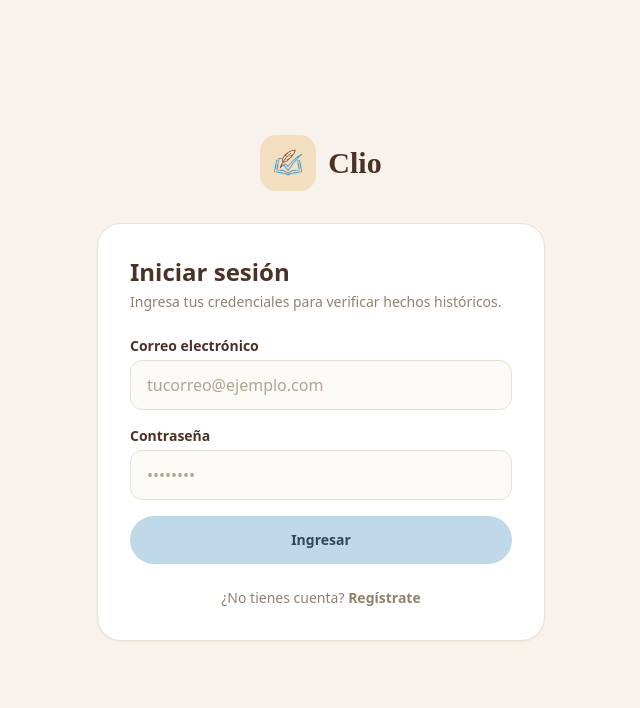
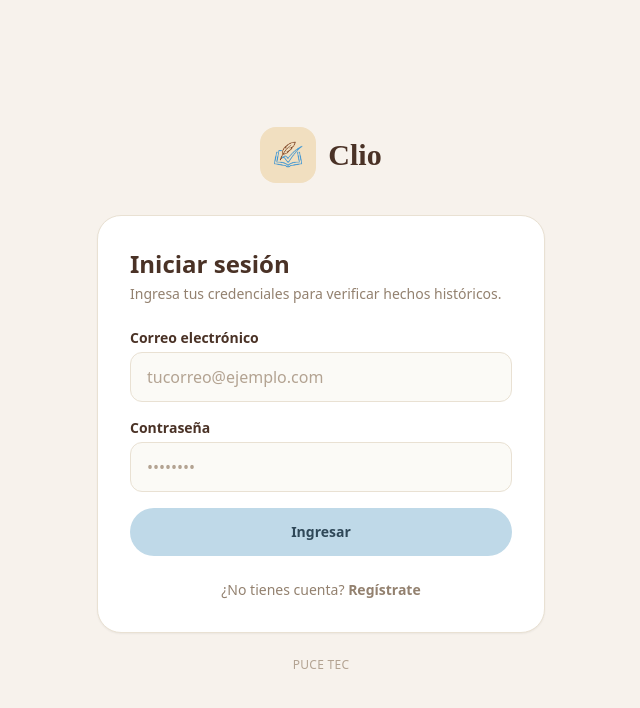
Before and after one commit to Benjamin-ag24/CLIO, a React app in the folder Clio/frontend/: page /login in a window 1280 px wide. Shown: the top 708 px of the page, without its empty margins (319-959 px from the left). Built offline with nearby package versions, Linux system fonts and the light colour scheme; the HTML template or start-up script is replaced by a standard one.

Commit message:
feat: [Benjamin] borrar la parte de DEVCHALLENGE que era sobrante

```diff
--- a/Clio/frontend/src/constants/authConstants.js
+++ b/Clio/frontend/src/constants/authConstants.js
@@ -19,6 +19,7 @@ export const authCopy = {
       noAccount: "¿No tienes cuenta?",
       action: "Regístrate",
     },
+    brand: "PUCE TEC ",
   },
   register: {
     title: "Crear cuenta",
@@ -42,6 +43,7 @@ export const authCopy = {
       action: "Inicia sesión",
     },
     success: "¡Cuenta creada! Redirigiendo al inicio de sesión...",
+    brand: "PUCE TEC",
   },
 };
 
```
